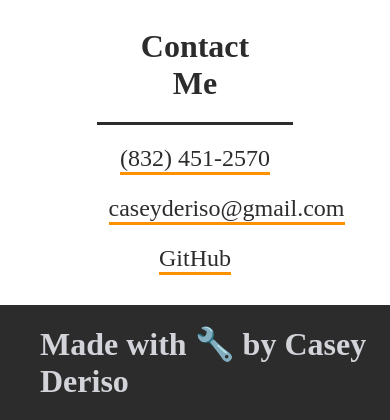
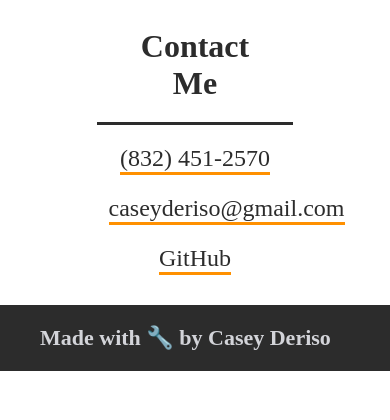
Before and after one commit to CaseyDeriso/Professional-Portfolio, a PHP site: page / in a window 390 px wide. Shown: the part 2765-3185 px from the top of the page. After the commit the page ends 3136 px from the top, so only its background shows below. Run offline with PHP 8.4, Linux system fonts and the light colour scheme.

Commit message:
added footer and media query on phone size

```diff
--- a/assets/css/style.css
+++ b/assets/css/style.css
@@ -329,4 +329,9 @@ footer h1 {
     font-size: 24px;
     margin: 10px 50px;
   }
+
+  footer h1 {
+    font-size: 22px;
+    padding: 15px auto
+  }
 }
```
